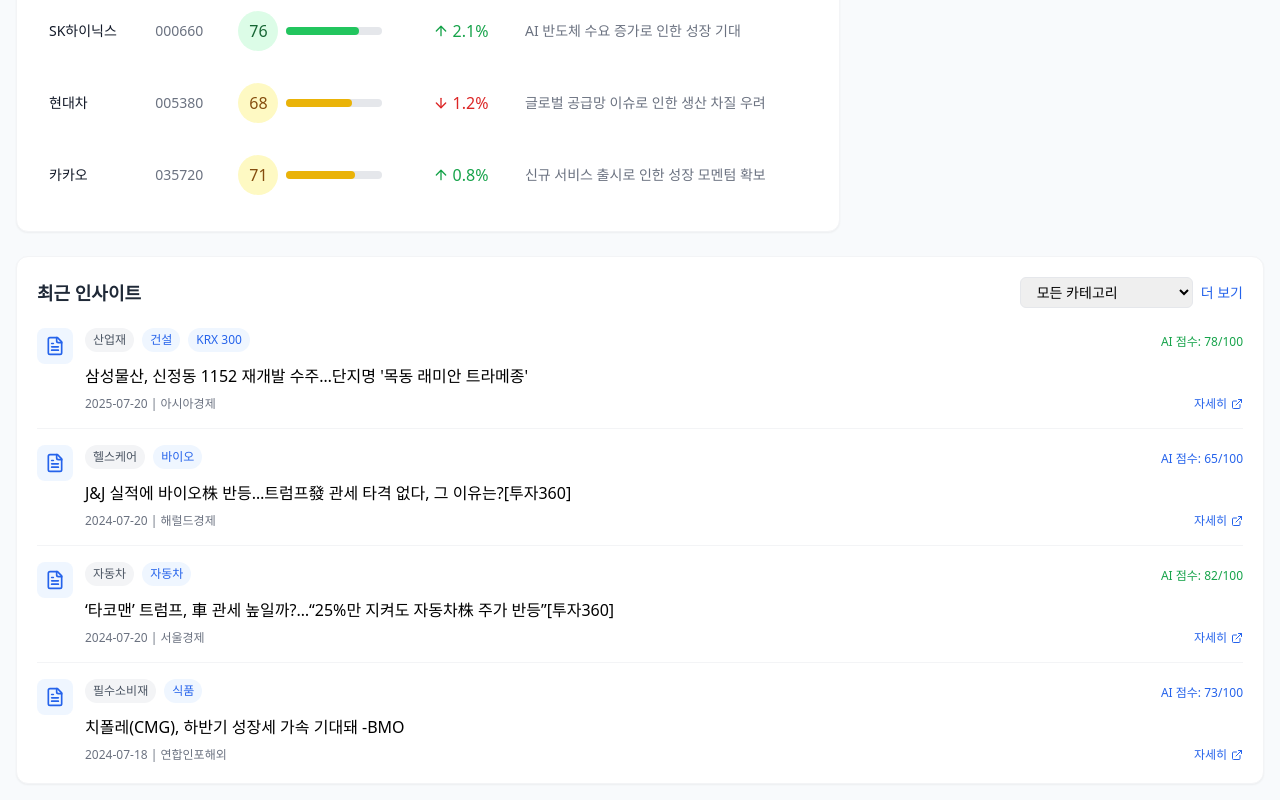
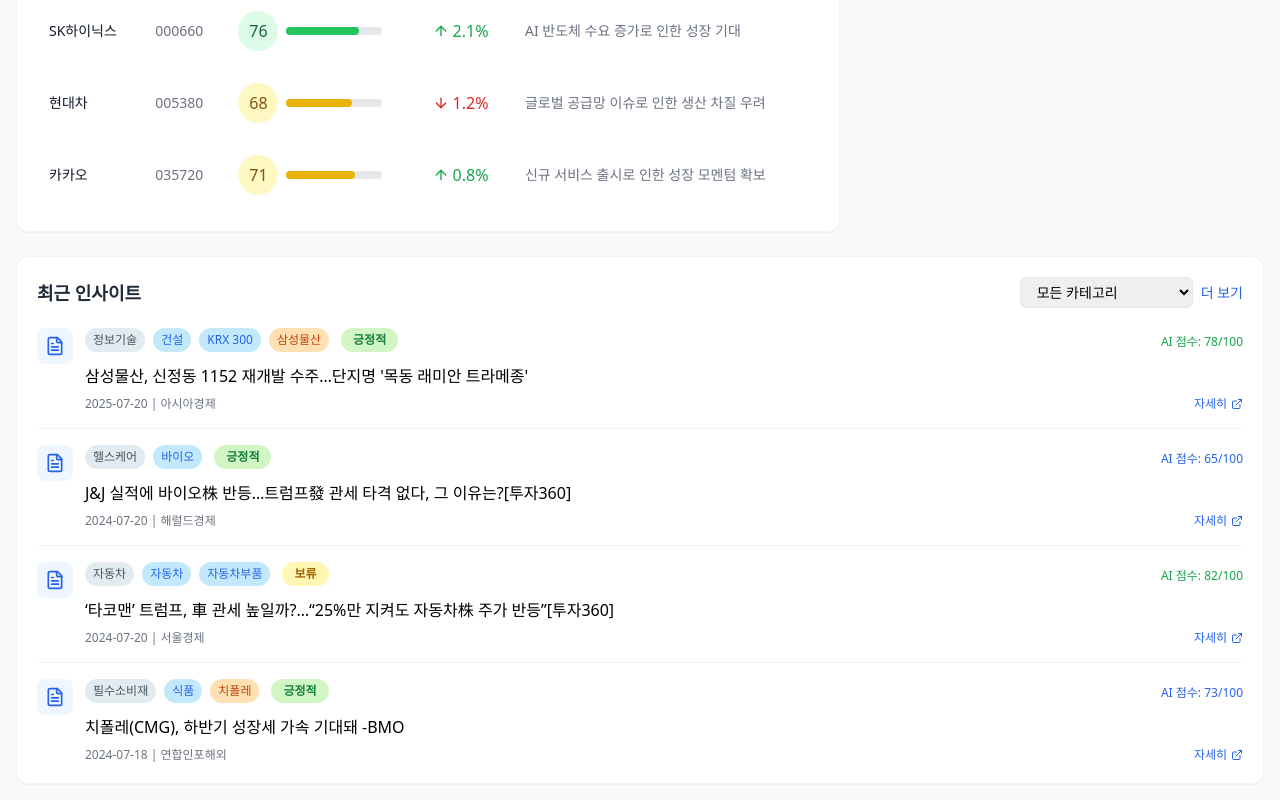
Before and after one commit to wonjunsea/ai3_client, a React (Vite) app: page / in a window 1280 px wide. Shown: the part 627-1427 px from the top of the page. Built offline with nearby package versions, Linux system fonts and the light colour scheme.

Commit message:
위의 태그부분들 3가지로 정리해 추가

```diff
--- a/src/components/RecentInsights.tsx
+++ b/src/components/RecentInsights.tsx
@@ -1,34 +1,49 @@
 import { FileTextIcon, ExternalLinkIcon } from "lucide-react";
-export const RecentInsights = () => {
+//태그는 3가지 종류로 구성 되어있음음
+// select option에 있는 모든 항목을 mainCategories로 선언
+const companyName = ["삼성물산","치폴레"];//1.만약 기사에 회사의 이름이 있는 경우 그 이름이 뜨도록
+const mainCategories = [//2.카테고리 나눈것 ,krx 한국거래소 기준
+  "정보기술","산업재","반도체","금융","헬스케어","자유소비재","자동차","미디어&엔터테이먼트","소재","기계장비","은행",
+  "에너지화학","필수소비재","운송","경기소비재","철강","커뮤니케이션서비스","보험","방송통신","유틸리티","건설","증권"];
+//3은 ai점수인데 일단은 insightData 안에 property로 넣어두었습니다.
+const aiEmotion = ["긍정적","보류","부정적"];//4.ai평가로 해도되고 아니면 그 애널리스트평가로 하셔도 됩니다.
+
+  export const RecentInsights = () => {
   const insightData = [
     {
+      companyName: companyName[0],
       title: "삼성물산, 신정동 1152 재개발 수주…단지명 '목동 래미안 트라메종'",
-      mainCategory: "산업재",
-      subCategories: ["건설","KRX 300"],
+      mainCategory: mainCategories[0],
+      subCategories: ["건설", "KRX 300"],
+      aiEmotion: aiEmotion[0],
       score: 78,
       date: "2025-07-20",
       source: "아시아경제",
     },
     {
       title: "J&J 실적에 바이오株 반등…트럼프發 관세 타격 없다, 그 이유는?[투자360]",
-      mainCategory: "헬스케어",
+      mainCategory: mainCategories[4], // 예시: "헬스케어"
       subCategories: ["바이오"],
+      aiEmotion: aiEmotion[0],
       score: 65,
       date: "2024-07-20",
       source: "해럴드경제",
     },
     {
       title: "‘타코맨’ 트럼프, 車 관세 높일까?…“25%만 지켜도 자동차株 주가 반등”[투자360]",
-      mainCategory: "자동차",
-      subCategories: ["자동차"],
+      mainCategory: mainCategories[6], // 예시: "자동차"
+      subCategories: ["자동차","자동차부품"],
+      aiEmotion: aiEmotion[1],
       score: 82,
       date: "2024-07-20",
       source: "서울경제",
     },
     {
+      companyName: companyName[1],
       title: "치폴레(CMG), 하반기 성장세 가속 기대돼 -BMO",
-      mainCategory: "필수소비재",
+      mainCategory: mainCategories[12], // 예시: "필수소비재"
       subCategories: ["식품"],
+      aiEmotion: aiEmotion[0],
       score: 73,
       date: "2024-07-18",
       source: "연합인포해외",
@@ -40,29 +55,10 @@ export const RecentInsights = () => {
         <h3 className="text-lg font-bold text-gray-800">최근 인사이트</h3>
         <div className="flex space-x-2">
           <select className="px-3 py-1 border rounded-md text-sm">
-            <option>모든 카테고리</option>//krx 300 지수를 바탕으로
-            <option>정보기술</option>
-            <option>산업재</option>
-            <option>반도체</option>
-            <option>금융</option>
-            <option>헬스케어</option>
-            <option>자유소비재</option>
-            <option>자동차</option>
-            <option>미디어&엔터테이먼트</option>
-            <option>소재</option>
-            <option>기계장비</option>
-            <option>은행</option>
-            <option>에너지화학</option>
-            <option>필수소비재</option>
-            <option>운송</option>
-            <option>경기소비재</option>
-            <option>철갈</option>
-            <option>커뮤니케이션서비스</option>
-            <option>보험</option>
-            <option>방송통신</option>
-            <option>유틸리티</option>
-            <option>건설</option>
-            <option>증권</option>
+            <option>모든 카테고리</option>
+            {mainCategories.map((cat, idx) => (
+              <option key={idx}>{cat}</option>
+            ))}
           </select>
           <button className="text-blue-600 text-sm font-medium hover:text-blue-800">
             더 보기
@@ -81,18 +77,37 @@ export const RecentInsights = () => {
               </div>
               <div className="flex-1">
                 <div className="flex items-center justify-between">
-                  <div className="flex items-center gap-2 mb-1">
-                    <span className="text-xs px-2 py-1 bg-gray-100 rounded-full text-gray-600">
+                  <div className="flex items-center gap-2 mb-1 flex-nowrap">
+                    <span className="text-xs px-2 py-1 bg-[#e2ebf0] rounded-full text-gray-600">
                       {insight.mainCategory}
                     </span>
                     {insight.subCategories.map((sub, idx) => (
                       <span
                         key={idx}
-                        className="text-xs px-2 py-1 bg-blue-50 rounded-full text-blue-600"
+                        className="text-xs px-2 py-1 bg-[#c2e9fb] rounded-full text-blue-600"
                       >
                         {sub}
                       </span>
                     ))}
+                    {insight.companyName && (
+                      <span className="text-xs px-2 py-1 bg-[#ffe0b2] rounded-full text-orange-700">
+                        {insight.companyName}
+                      </span>
+                    )}
+                    {insight.aiEmotion && (
+                      <span
+                        className={`px-3 py-1 rounded-full ml-1 text-xs font-bold
+                          ${insight.aiEmotion === "긍정적"
+                            ? "bg-[#d2f5c4] text-green-700"
+                            : insight.aiEmotion === "보류"
+                            ? "bg-[#fff7b2] text-yellow-700"
+                            : "bg-[#ffd6d6] text-red-600"}
+                        `}
+                        style={{ display: "inline-block" }}
+                      >
+                        {insight.aiEmotion}
+                      </span>
+                    )}
                   </div>
                   <span
                     className={`text-xs font-medium ${
```
